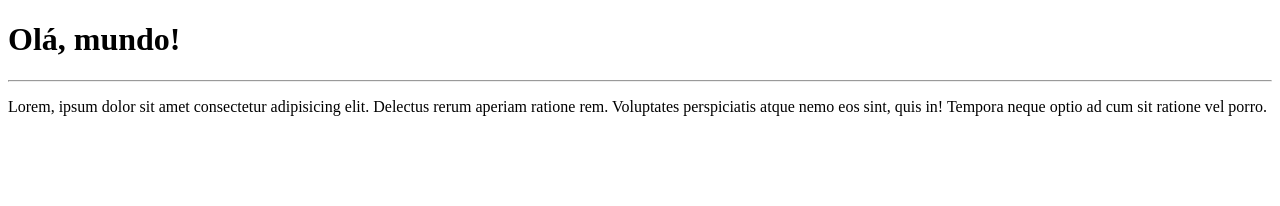
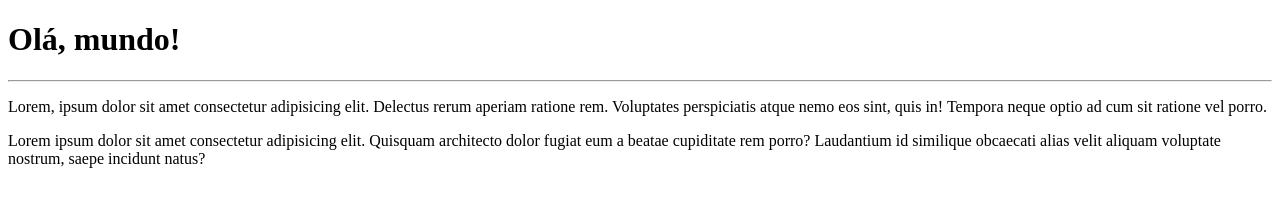
Before and after one commit to yasalvess/Ola-Mundo, a plain HTML site: page site-exemplo/index.html in a window 1280 px wide. Drawn offline with Linux system fonts and the light colour scheme.

Commit message:
Update index.html
adicionei outro paragrafo

```diff
--- a/site-exemplo/index.html
+++ b/site-exemplo/index.html
@@ -10,5 +10,7 @@
     <hr>
     <p>Lorem, ipsum dolor sit amet consectetur adipisicing elit. Delectus rerum aperiam ratione rem.
         Voluptates perspiciatis atque nemo eos sint, quis in! Tempora neque optio ad cum sit ratione vel porro.</p>
+    <p>Lorem ipsum dolor sit amet consectetur adipisicing elit. Quisquam architecto dolor fugiat eum a beatae cupiditate rem porro? Laudantium
+         id similique obcaecati alias velit aliquam voluptate nostrum, saepe incidunt natus?</p>
 </body>
 </html>
```
